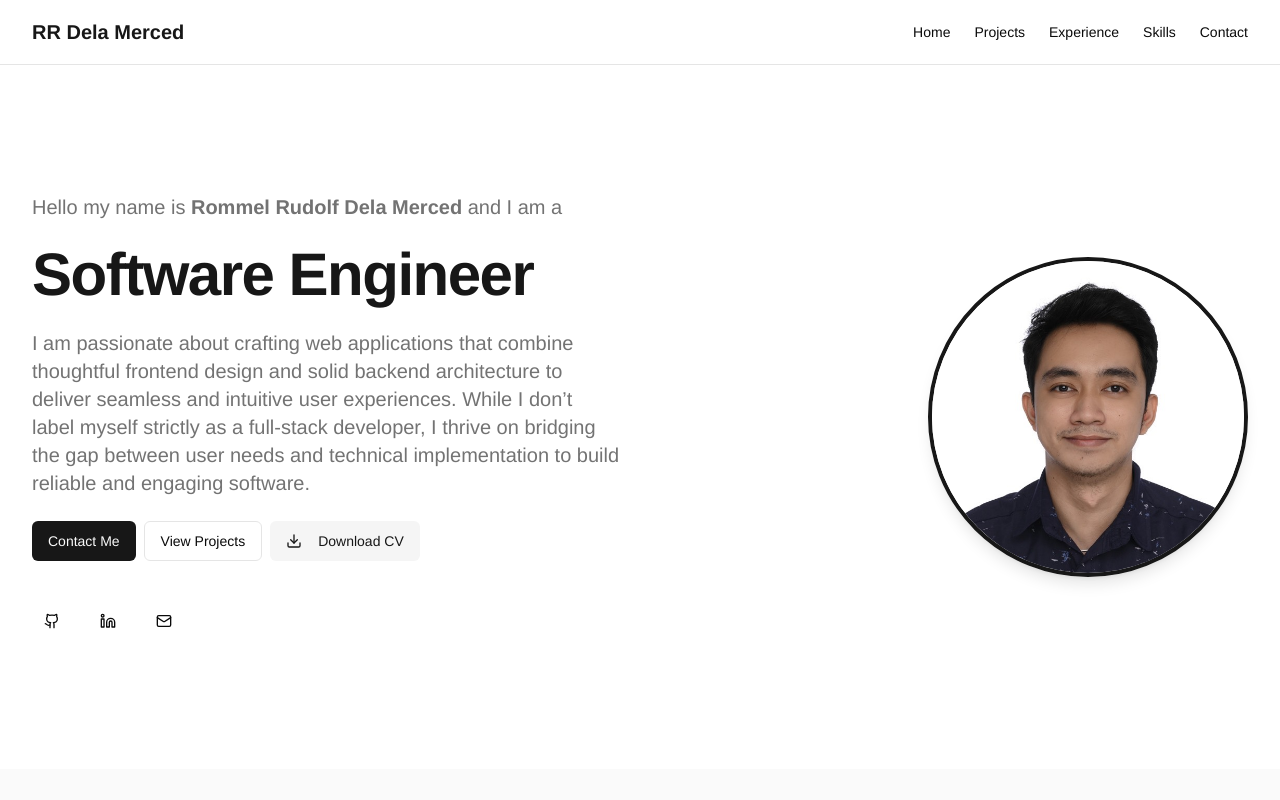
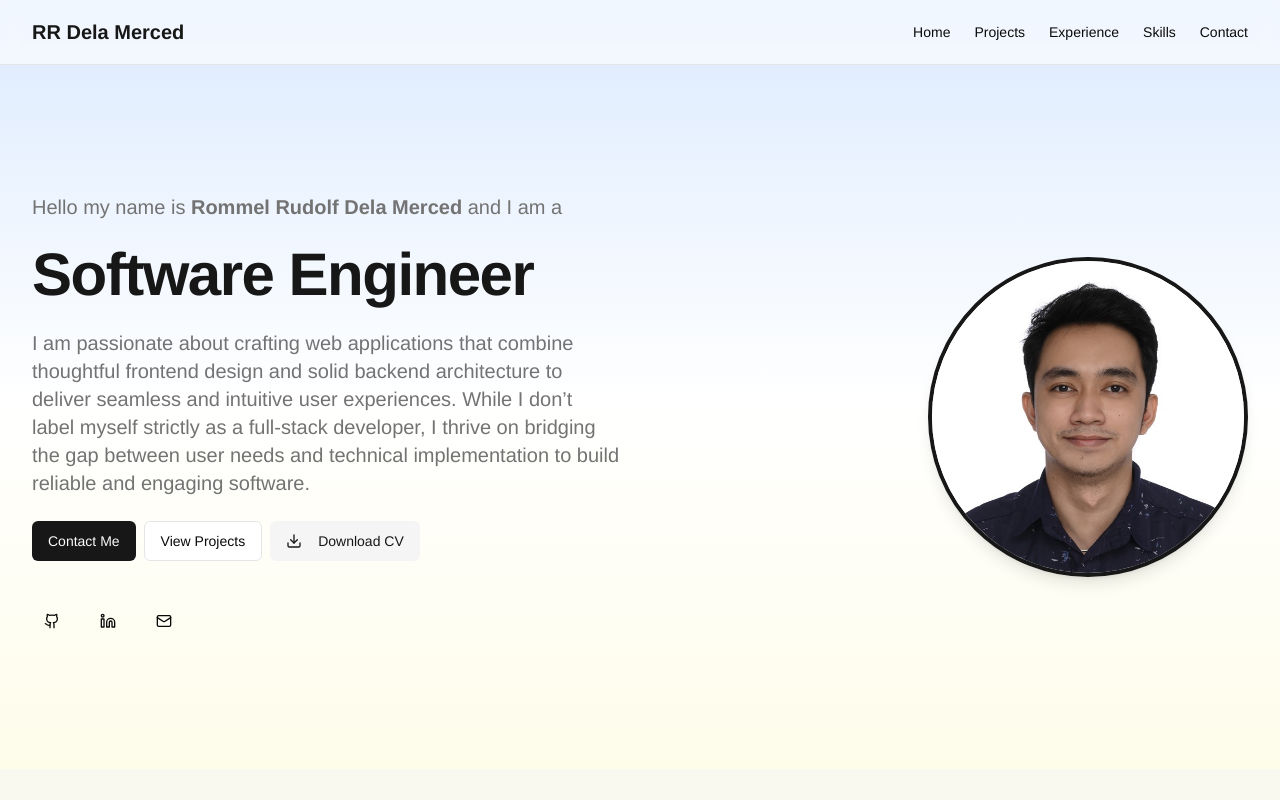
Before and after one commit to DMR0M/dev_portfolio_site, a Next.js app: page / in a window 1280 px wide. Shown: the top 800 px of the page. Built offline with nearby package versions, Linux system fonts and the light colour scheme.

Commit message:
feat: added day background and updated sections

```diff
--- a/app/page.tsx
+++ b/app/page.tsx
@@ -5,14 +5,16 @@ import { SkillsSection } from "@/components/skills-section";
 import { ContactSection } from "@/components/contact-section";
 import { Footer } from "@/components/footer";
 import { StarsBackground } from "@/components/stars-background";
+import { DayBackground } from "@/components/day-background";
 
 export const dynamic = 'force-static';
 
 export default function Home() {
   return (
     <div className="relative min-h-screen overflow-x-hidden">
-      {/* Stars Background - rendered behind everything */}
+      {/* Background changes based on ThemeProvider day and night setting */}
       <StarsBackground />
+      <DayBackground />
 
       {/* Content Stack */}
       <div className="relative z-10">
--- /dev/null
+++ b/components/day-background.tsx
@@ -0,0 +1,29 @@
+"use client";
+
+import { useEffect, useState } from "react";
+
+export function DayBackground() {
+  const [isDarkMode, setIsDarkMode] = useState(false);
+
+  useEffect(() => {
+    const htmlClass = document.documentElement.classList;
+    setIsDarkMode(htmlClass.contains("dark"));
+
+    const observer = new MutationObserver(() => {
+      setIsDarkMode(document.documentElement.classList.contains("dark"));
+    });
+
+    observer.observe(document.documentElement, {
+      attributes: true,
+      attributeFilter: ["class"],
+    });
+
+    return () => observer.disconnect();
+  }, []);
+
+  if (isDarkMode) return null;
+
+  return (
+    <div className="fixed inset-0 z-0 bg-gradient-to-b from-blue-100 via-white to-yellow-50 animate-dayfade" />
+  );
+}
--- a/components/experience-section.tsx
+++ b/components/experience-section.tsx
@@ -54,7 +54,7 @@ export function ExperienceSection() {
       period: "2022 - 2025",
       description:
         "From planning to deployment, I persevered through every phase of the software development lifecycle—designing scalable solutions, engineering core features, fixing critical bugs, and testing thoroughly to ensure product reliability. I take pride in the positive feedback and satisfaction received from clients who continue to trust the software I’ve helped build.",
-      technologies: ["Java", "Python", "PostgreSQL", "SpringBoot", "Hibernate", "Linux", "Shell Scripting"],
+      technologies: ["Java", "Python", "SQL", "PostgreSQL", "SpringBoot", "Hibernate", "Linux", "Shell Scripting"],
     },
     {
       id: 2,
@@ -63,7 +63,7 @@ export function ExperienceSection() {
       period: "2024 - 2025",
       description:
         "Completed an immersive full-stack web development bootcamp where I honed my frontend and backend skills using modern web technologies. I built multiple projects using the MERN stack, applying best practices in coding, component design, and RESTful API development.",
-      technologies: ["MongoDB", "Express", "React", "Node.js", "HTML/CSS", "Javascript", "Firebase"],
+      technologies: ["MongoDB", "Express", "React", "Node.js", "REST APIs", "HTML/CSS", "Javascript", "Firebase"],
       hasCertificate: true,
       certificatePDF: "/RRADM_FSW_Certificate_of_Completion_2025.pdf",
     },
--- a/components/hero-section.tsx
+++ b/components/hero-section.tsx
@@ -31,28 +31,7 @@ export function HeroSection() {
             animate={{ opacity: 1, scale: 1 }}
             transition={{ delay: 0.4 }}
           >
-            <span className="text-primary inline-flex items-center">
-              Software Engineer
-              <motion.svg
-                xmlns="http://www.w3.org/2000/svg"
-                fill="currentColor"
-                viewBox="0 0 24 24"
-                className="ml-2 h-10 w-10 text-white"
-                animate={{
-                  rotate: [0, 20, -20, 20, -20, 0],
-                  scale: [1, 1.2, 1, 1.2, 1, 1],
-                  opacity: [1, 0.7, 1, 0.7, 1, 1],
-                }}
-                transition={{
-                  repeat: Infinity,
-                  repeatType: "loop",
-                  duration: 3,
-                  ease: "easeInOut",
-                }}
-              >
-                <path d="M12 2l3.09 6.26L22 9.27l-5 4.87L18.18 22 12 18.56 5.82 22 7 14.14l-5-4.87 6.91-1.01L12 2z" />
-              </motion.svg>
-          </span>
+            <span className="text-primary inline-flex items-center">Software Engineer</span>
           </motion.h1>
 
           <motion.p
```
